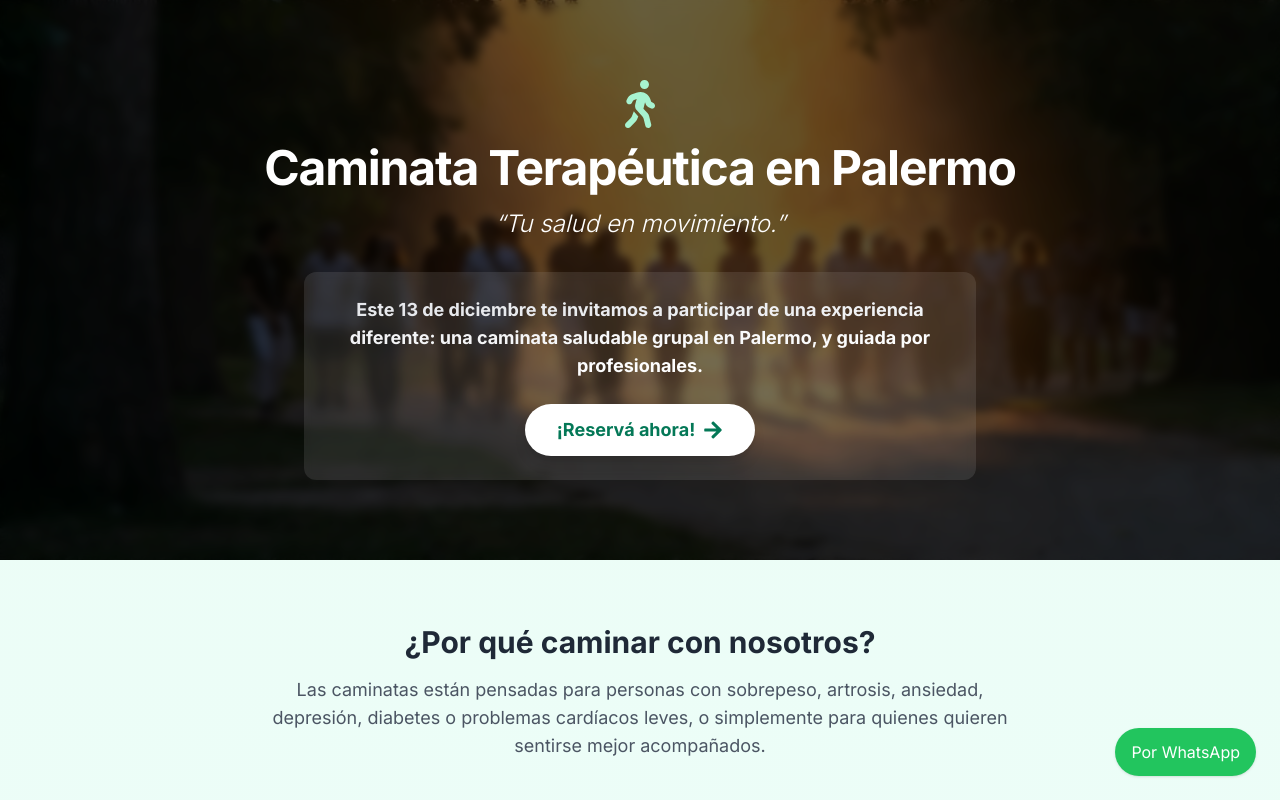
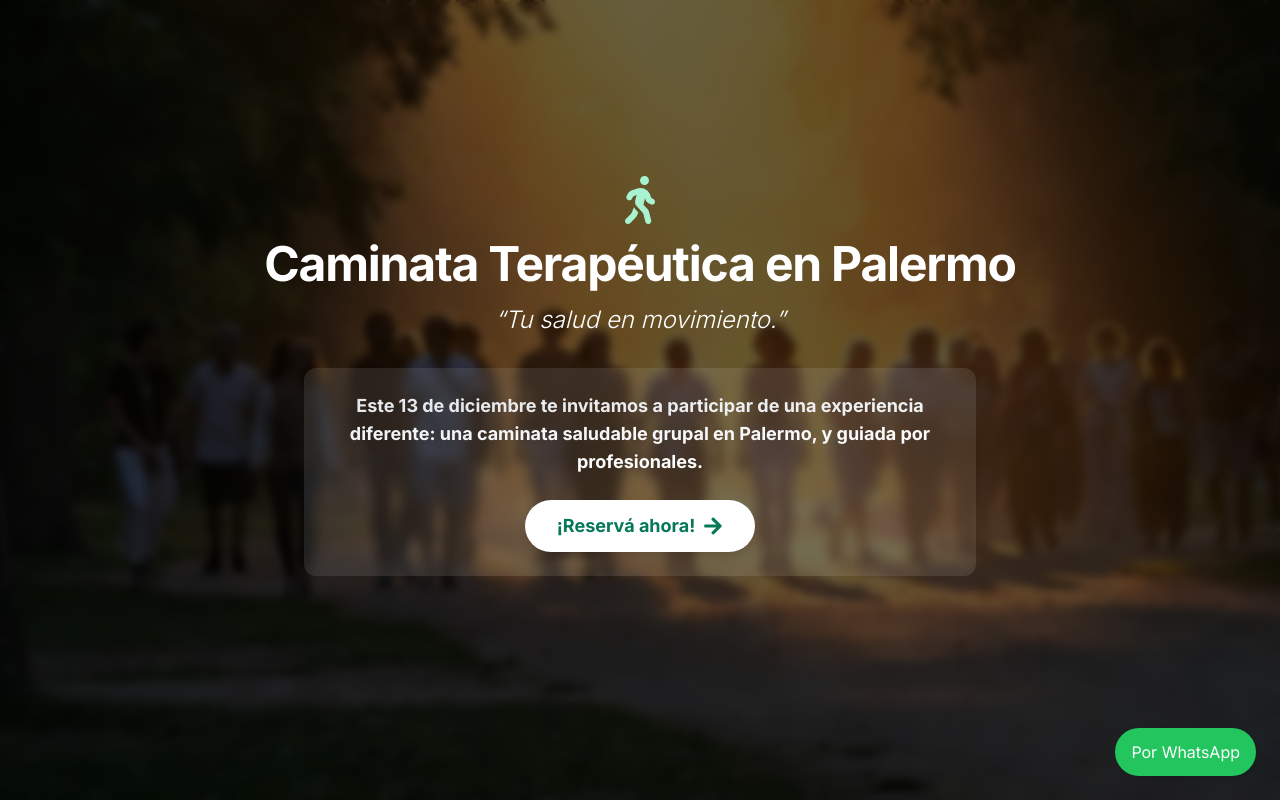
Before and after one commit to neuroar-sys/camina-vida13-12, a Next.js app: page / in a window 1280 px wide. Shown: the top 800 px of the page. Built offline with nearby package versions, Linux system fonts and the light colour scheme.

Commit message:
fix: convertir edad a número en enviarATelegram

```diff
--- a/src/components/CaminaVidaSocial.tsx
+++ b/src/components/CaminaVidaSocial.tsx
@@ -12,7 +12,7 @@ export default function CaminaVidaSocial() {
       </p>
       <div className="flex justify-center gap-8 text-green-800 text-4xl">
         <a
-          href="https://instagram.com/caminatasterapeuticas"
+          href="https://www.threads.com/@caminavidaagencia"
           target="_blank"
           rel="noopener noreferrer"
           aria-label="Instagram"
@@ -21,7 +21,7 @@ export default function CaminaVidaSocial() {
           <FaInstagram />
         </a>
         <a
-          href="https://facebook.com/caminatasterapeuticas"
+          href="https://www.facebook.com/share/17WeWALEJ9/"
           target="_blank"
           rel="noopener noreferrer"
           aria-label="Facebook"
--- a/src/components/sections/HeroSection.tsx
+++ b/src/components/sections/HeroSection.tsx
@@ -1,7 +1,6 @@
 "use client";
 import { motion } from "framer-motion";
-import { FaWalking } from "react-icons/fa";
-import { FaArrowRight } from "react-icons/fa";
+import { FaWalking, FaArrowRight } from "react-icons/fa";
 
 interface HeroSectionProps {
   onOpenBooking: () => void;
@@ -9,20 +8,19 @@ interface HeroSectionProps {
 
 export default function HeroSection({ onOpenBooking }: HeroSectionProps) {
   return (
-    <header className="relative h-[70vh] flex items-center justify-center text-white overflow-hidden">
+    <header className="relative min-h-screen md:h-[70vh] flex items-center justify-center text-white overflow-hidden">
       {/* Imagen de fondo difuminada */}
       <div
         className="absolute inset-0 bg-cover bg-center"
         style={{
-          backgroundImage: "url('/images/gentevienecaminando.png')", // coloca tu imagen en public/images
+          backgroundImage: "url('/images/gentevienecaminando.png')",
         }}
       >
-        {/* Overlay con oscurecimiento y blur */}
         <div className="absolute inset-0 bg-black/60 backdrop-blur-sm" />
       </div>
 
       {/* Contenido */}
-      <div className="relative z-10 max-w-4xl mx-auto text-center px-4">
+      <div className="relative z-10 max-w-4xl mx-auto text-center px-4 pb-12">
         {/* Ícono animado */}
         <motion.div
           initial={{ opacity: 0, y: -20 }}
```
